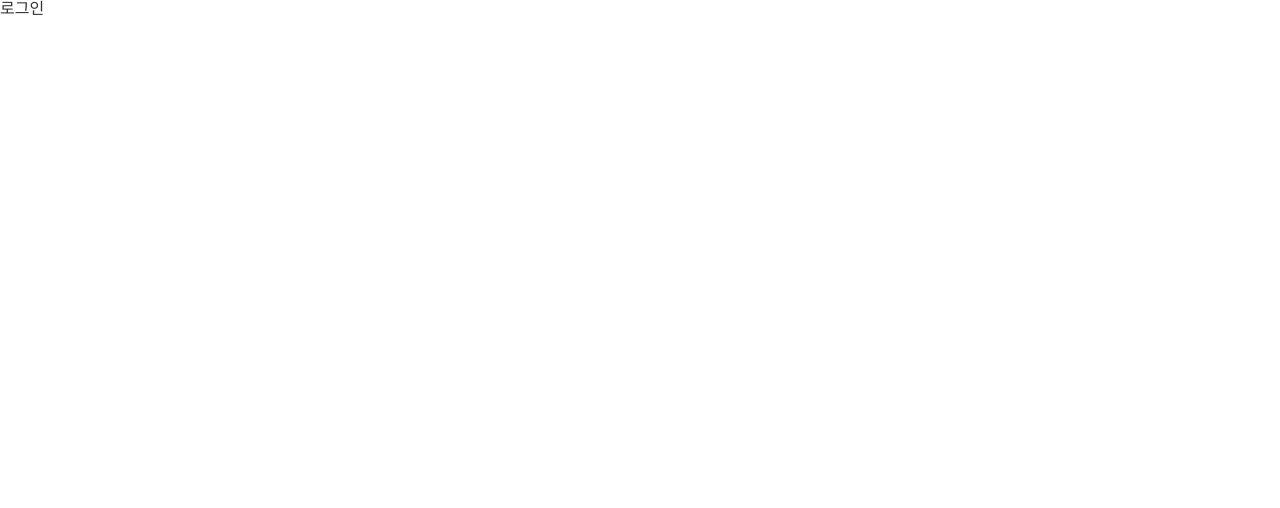
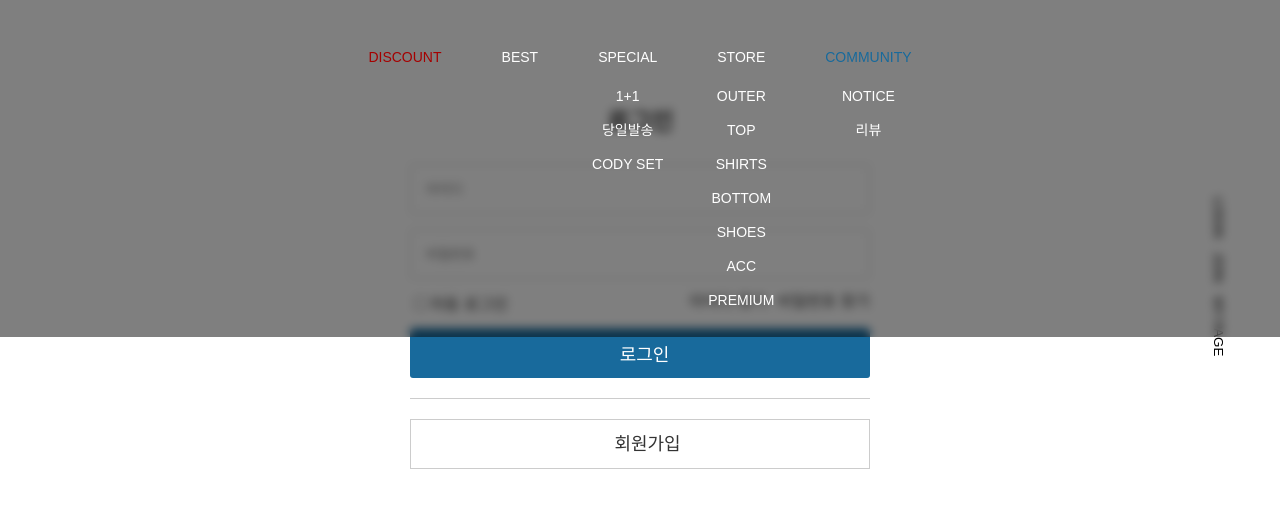
Before and after one commit to JeongbinYoon/shopping-mall, a React (Create React App) app: page /login in a window 1280 px wide. Shown: the top 508 px of the page. Built offline with nearby package versions, Linux system fonts and the light colour scheme.

Commit message:
Create Login: style

```diff
--- a/src/routes/Join.tsx
+++ b/src/routes/Join.tsx
@@ -9,9 +9,13 @@ const Container = styled.div`
   max-width: 460px;
   margin: 0 auto;
   margin-top: 110px;
-  p {
-    margin-bottom: 10px;
-  }
+`;
+
+const Title = styled.h2`
+  margin-bottom: 30px;
+  text-align: center;
+  font-size: 24px;
+  font-weight: 700;
 `;
 
 const Form = styled.form`
@@ -28,6 +32,7 @@ const Form = styled.form`
     height: 50px;
     margin-top: 20px;
     color: #fff;
+    font-size: 18px;
     background-color: #186a9c;
     border: none;
   }
@@ -35,6 +40,10 @@ const Form = styled.form`
 
 const Input = styled.input`
   height: 50px;
+  margin-top: 10px;
+  padding-left: 15px;
+  border: 1px solid ${(props) => props.theme.borderColor};
+  border-radius: 3px;
 `;
 
 const Area = styled.div`
@@ -44,16 +53,11 @@ const Area = styled.div`
   label {
     font-weight: 700;
   }
-  input {
-    margin-top: 10px;
-    padding-left: 15px;
-    border: 1px solid ${(props) => props.theme.borderColor};
-    border-radius: 3px;
-  }
 `;
 
 const IdArea = styled(Area)`
   flex-direction: row;
+  padding: 0;
   .idInput {
     width: 360px;
     display: flex;
@@ -115,17 +119,13 @@ function Join() {
     <>
       <Header />
       <Container>
-        <p>회원정보를 입력해주세요</p>
+        <Title>회원가입</Title>
         <Form>
           <div className="areas">
-            <IdArea className="idArea">
+            <IdArea>
               <div className="idInput">
                 <label htmlFor="id">아이디</label>
-                <Input
-                  type="text"
-                  placeholder="아이디를 입력하세요"
-                  name="id"
-                />
+                <Input type="text" placeholder="아이디를 입력하세요" id="id" />
               </div>
               <button className="checkId">중복 확인</button>
             </IdArea>
@@ -135,7 +135,7 @@ function Join() {
               <Input
                 type="password"
                 placeholder="비밀번호를 입력하세요"
-                name="pw"
+                id="pw"
               />
             </Area>
 
@@ -144,13 +144,13 @@ function Join() {
               <Input
                 type="password"
                 placeholder="비밀번호를 한번 더 입력하세요"
-                name="pw2"
+                id="pw2"
               />
             </Area>
 
             <Area>
               <label htmlFor="name">이름</label>
-              <Input type="text" placeholder="이름을 입력하세요" name="name" />
+              <Input type="text" placeholder="이름을 입력하세요" id="name" />
             </Area>
 
             <Area>
@@ -158,7 +158,7 @@ function Join() {
               <Input
                 type="number"
                 placeholder="휴대폰 번호를 입력하세요"
-                name="pw2"
+                id="pw2"
               />
             </Area>
           </div>
@@ -181,7 +181,7 @@ function Join() {
                 </button>
               </div>
               <div className="term">
-                <input type="checkbox" />
+                <input type="checkbox" id="termsPrivacyCollect" />
                 <label htmlFor="termsPrivacyCollect">
                   [필수] 개인정보 수집 및 이용 동의
                 </label>
--- a/src/routes/Login.tsx
+++ b/src/routes/Login.tsx
@@ -1,5 +1,107 @@
+import { Link } from "react-router-dom";
+import styled from "styled-components";
+import Header from "../components/Header";
+
+const Container = styled.div`
+  display: flex;
+  flex-direction: column;
+  max-width: 460px;
+  margin: 0 auto;
+  margin-top: 110px;
+`;
+
+const Title = styled.h2`
+  margin-bottom: 30px;
+  text-align: center;
+  font-size: 24px;
+  font-weight: 700;
+`;
+
+const Area = styled.div`
+  display: flex;
+  flex-direction: column;
+`;
+
+const Form = styled.form`
+  display: flex;
+  flex-direction: column;
+  border-bottom: 1px solid ${(props) => props.theme.borderColor};
+  .util {
+    display: flex;
+    justify-content: space-between;
+    .findAccount a {
+      margin-left: 10px;
+    }
+  }
+`;
+
+const Input = styled.input`
+  height: 50px;
+  margin-bottom: 15px;
+  padding-left: 15px;
+  border: 1px solid ${(props) => props.theme.borderColor};
+  border-radius: 3px;
+  &.loginBtn {
+    margin: 15px 0 20px 0;
+    background-color: #186a9c;
+    color: #fff;
+    font-size: 18px;
+    border: none;
+    cursor: pointer;
+  }
+`;
+
+const JoinBtn = styled(Link)`
+  display: flex;
+  justify-content: center;
+  align-items: center;
+  height: 50px;
+  margin-top: 20px;
+  padding-left: 15px;
+  font-size: 18px;
+  border: 1px solid ${(props) => props.theme.borderColor};
+  cursor: pointer;
+`;
+
 function Login() {
-  return <div>로그인</div>;
+  return (
+    <>
+      <Header />
+      <Container>
+        <Title>로그인</Title>
+        <Form>
+          <Area>
+            <Input type="text" placeholder="아이디" />
+          </Area>
+
+          <Area>
+            <Input type="password" placeholder="비밀번호" />
+          </Area>
+
+          <div className="util">
+            <div className="autoLogin">
+              <input type="checkbox" id="autoLogin" />
+              <label htmlFor="autoLogin">자동 로그인</label>
+            </div>
+            <div className="findAccount">
+              <Link to={"#"}>
+                <span>아이디 찾기</span>
+              </Link>
+              <Link to={"#"}>
+                <span>비밀번호 찾기</span>
+              </Link>
+            </div>
+          </div>
+
+          <Input className="loginBtn" type="submit" value="로그인" />
+        </Form>
+
+        <JoinBtn className="joinBtn" to={"/join"}>
+          회원가입
+        </JoinBtn>
+      </Container>
+    </>
+  );
 }
 
 export default Login;
```
